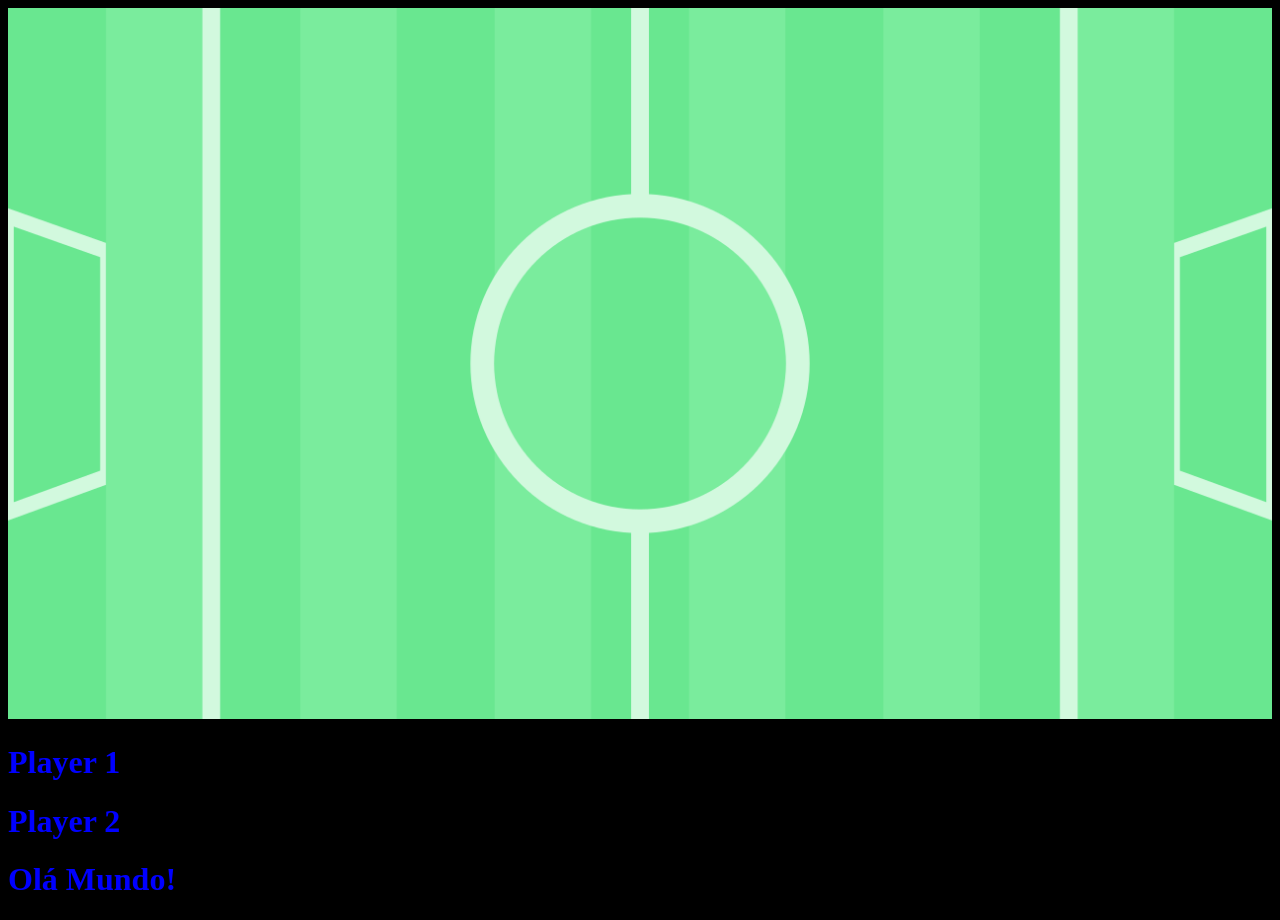
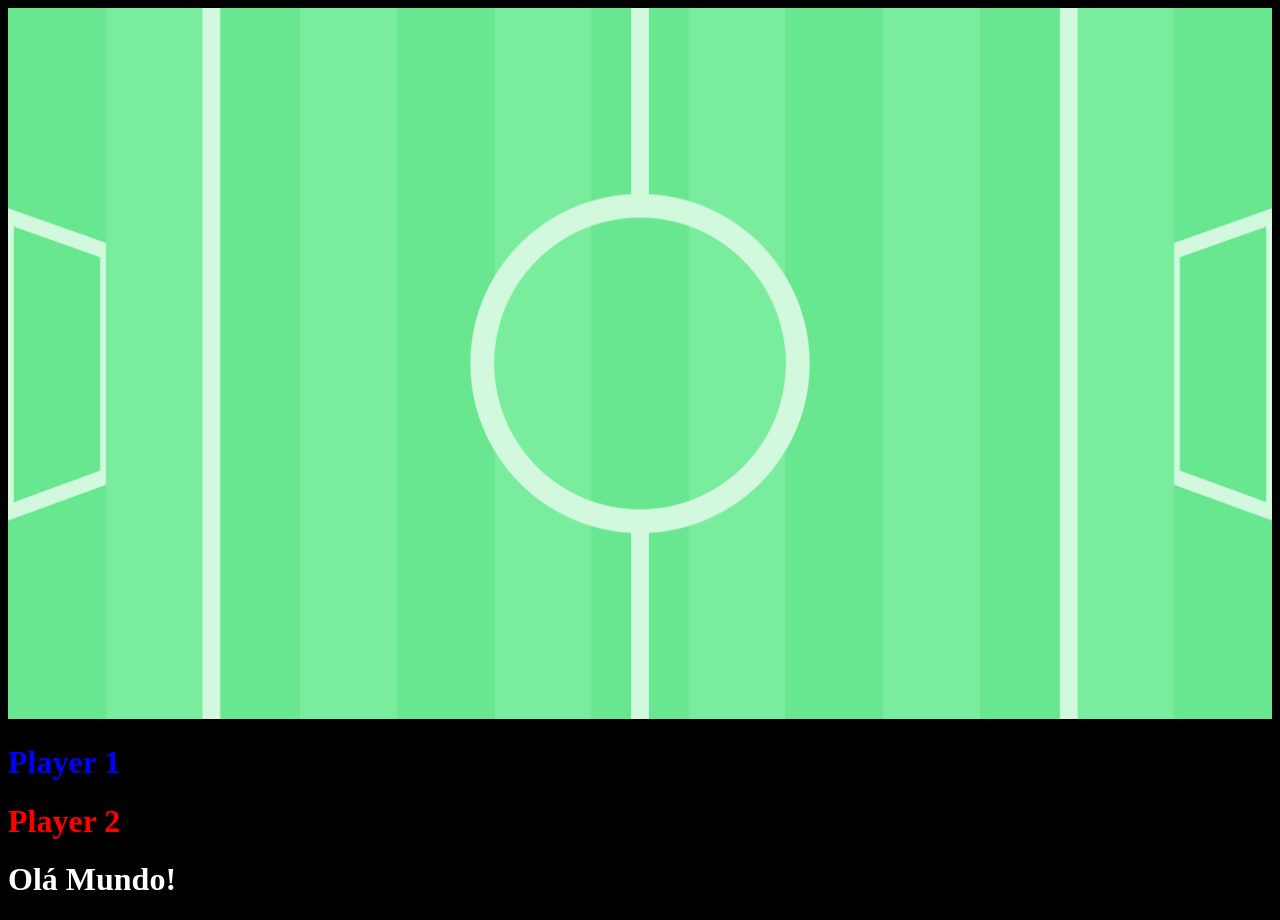
Before and after one commit to marcos-abs/curso-de-desenvolvimento-de-jogos-web-com-javascript, a plain HTML site: page projeto1/index.html in a window 1280 px wide. Drawn offline with Linux system fonts and the light colour scheme.

Commit message:
Final da aula 14. Seletores class ====>> na seçao: 3. Introduçao CSS

```diff
--- a/projeto1/index.html
+++ b/projeto1/index.html
@@ -30,8 +30,8 @@
     <body>
         <img src="./field.png">
         <h1 id="texto1">Player 1</h1>
-        <h1 id="texto1">Player 2</h1>
-        <h1 id="texto1">Olá Mundo!</h1>
+        <h1 class="texto2">Player 2</h1>
+        <h1>Olá Mundo!</h1>
     </body>
 
 </html>
--- a/projeto1/style.css
+++ b/projeto1/style.css
@@ -13,3 +13,7 @@ h1 {
 #texto1 {
     color: blue;
 }
+
+.texto2 {
+    color: red;
+}
```
